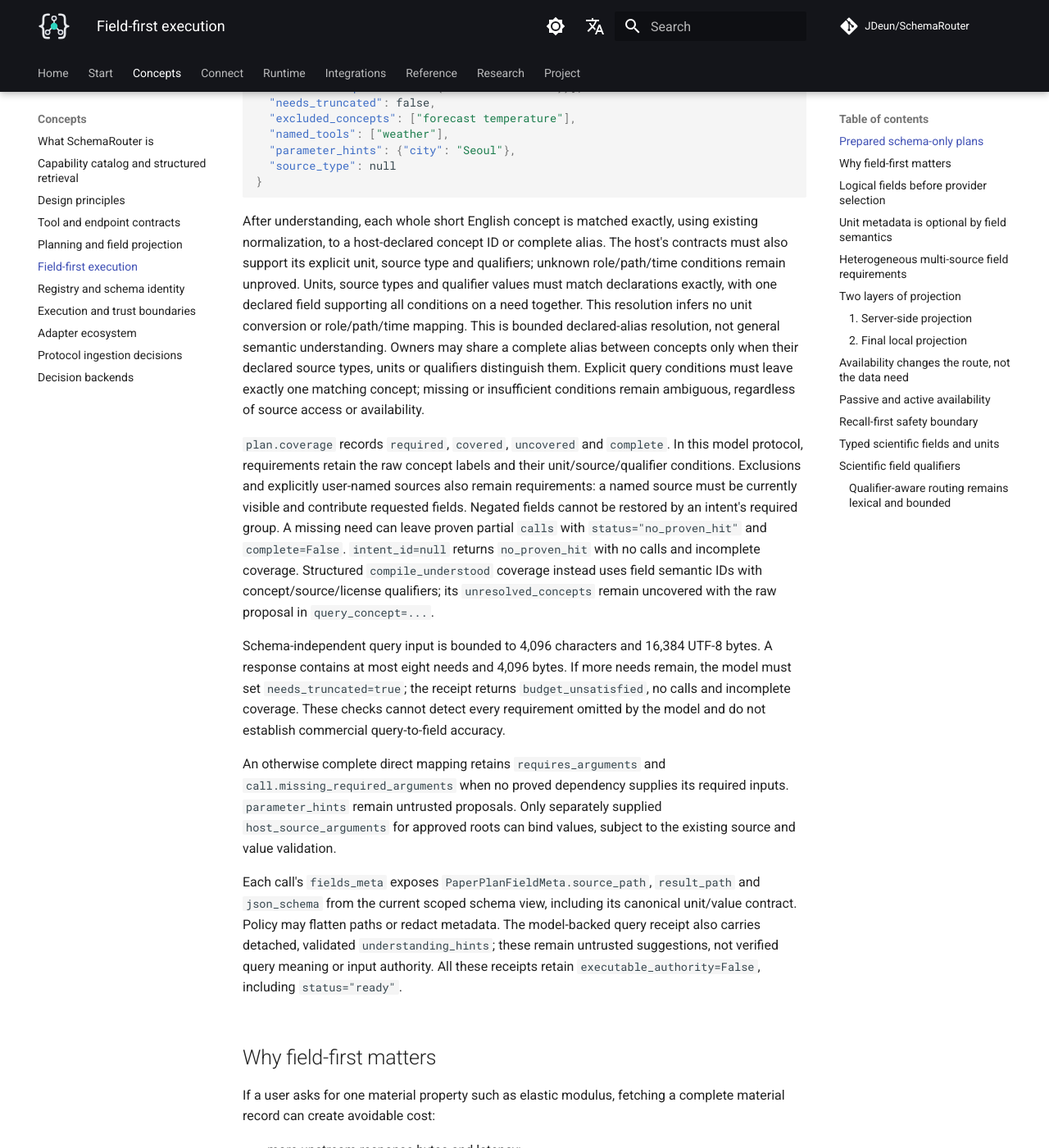
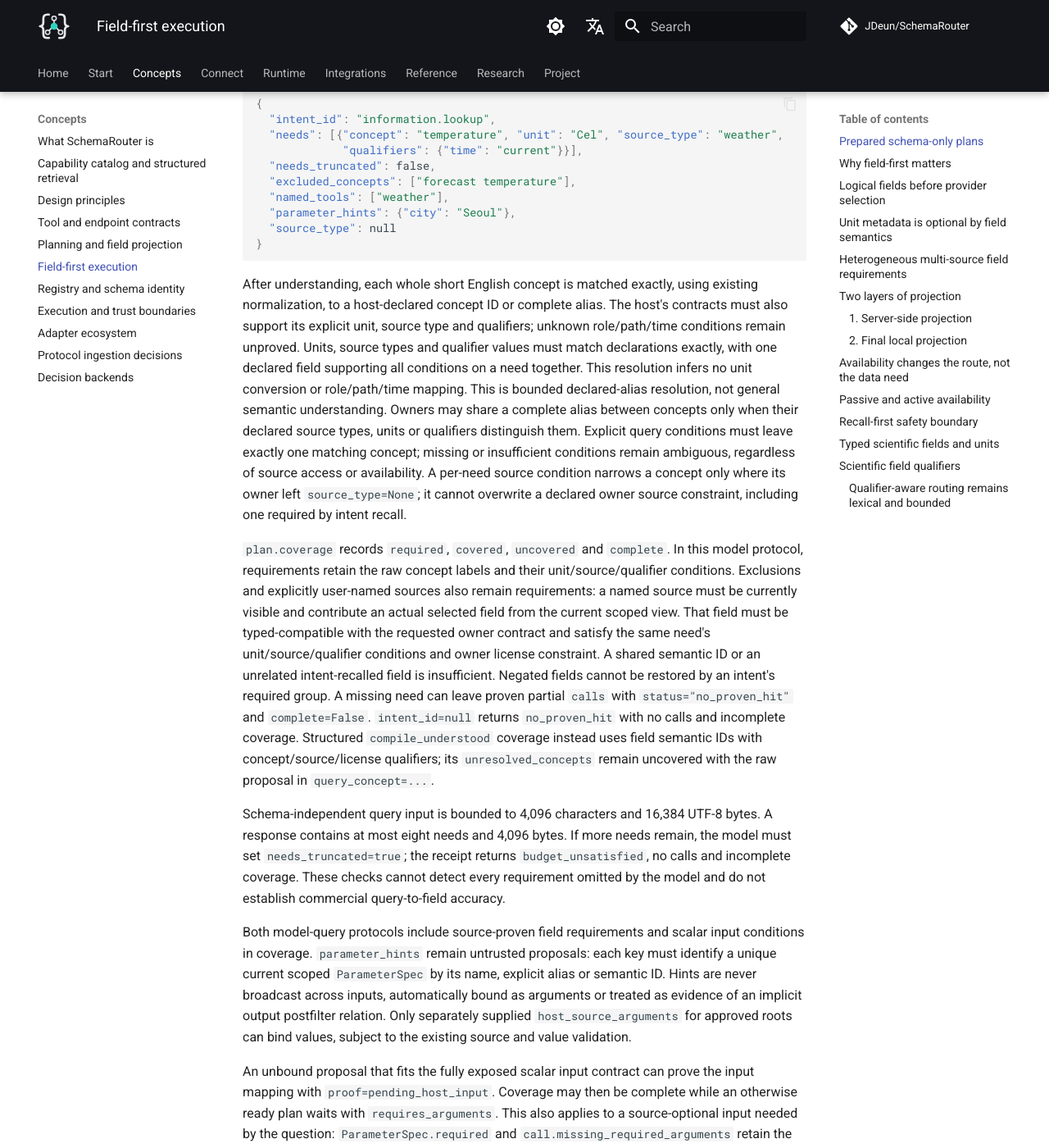
Before and after one commit to JDeun/SchemaRouter, an MkDocs documentation site: the page built from docs/concepts/field-first-execution.md, in a window 1280 px wide and 1400 px high, scrolled down 1859 px. Shown: the whole window at 82% size. Built offline with MkDocs 1.6.1 and Material for MkDocs 9.7.7, drawn with Linux system fonts in a browser that asks for light colours; comment, search, counter and statistics services are not loaded; some of the changed text lies outside the part shown.

Commit message:
docs: explain source-neutral field and query input proofs

```diff
--- a/docs/concepts/field-first-execution.md
+++ b/docs/concepts/field-first-execution.md
@@ -49,10 +49,13 @@
 reasoning or extraction of argument values from query text.
 
 Each concept's complete required field group is proved independently at an authorized endpoint
-under its own source type and license. Independent concepts can therefore use different tools and
-licenses. Proven routes are combined, and repeated routes retain the union of selected fields in
-source declaration order. Identifiers and owner-required intent groups preserve recall; the result
-does not promise an unconditional minimum field count. The combined route set remains bounded by
+under its own source type and license. In `NativeDeclaredConcept`, `source_type=None` and
+`license=None` impose no source-type or license constraint; they do not remove actual source metadata.
+Independent concepts can therefore use different tools and licenses. Concepts sharing a semantic ID
+but requiring incompatible schemas, units or qualifiers retain separate proofs rather than being
+merged by ID alone. Proven routes are combined, and repeated routes retain the union of selected
+fields in source declaration order. Identifiers and owner-required intent groups preserve recall;
+the result does not promise an unconditional minimum field count. The combined route set remains bounded by
 K5: a union exceeding five routes returns `budget_unsatisfied` without calls.
 Generic intents may declare `required_concept_ids=()`; they add no arbitrary representative field.
 
@@ -87,11 +90,16 @@
 Owners may share a complete alias between concepts only when their declared source types, units or
 qualifiers distinguish them. Explicit query conditions must leave exactly one matching concept;
 missing or insufficient conditions remain ambiguous, regardless of source access or availability.
+A per-need source condition narrows a concept only where its owner left `source_type=None`; it
+cannot overwrite a declared owner source constraint, including one required by intent recall.
 
 `plan.coverage` records `required`, `covered`, `uncovered` and `complete`. In this model protocol,
 requirements retain the raw concept labels and their unit/source/qualifier conditions. Exclusions
 and explicitly user-named sources also remain requirements: a named source must be currently visible
-and contribute requested fields. Negated fields cannot be restored by an intent's required group.
+and contribute an actual selected field from the current scoped view. That field must be
+typed-compatible with the requested owner contract and satisfy the same need's unit/source/qualifier conditions and
+owner license constraint. A shared semantic ID or an unrelated intent-recalled field is insufficient.
+Negated fields cannot be restored by an intent's required group.
 A missing need can leave proven partial `calls` with `status="no_proven_hit"` and `complete=False`.
 `intent_id=null` returns `no_proven_hit` with no calls and incomplete coverage. Structured
 `compile_understood` coverage instead uses field semantic IDs with concept/source/license qualifiers;
@@ -103,10 +111,22 @@
 These checks cannot detect every requirement omitted by the model and do not establish commercial
 query-to-field accuracy.
 
-An otherwise complete direct mapping retains `requires_arguments` and
-`call.missing_required_arguments` when no proved dependency supplies its required inputs.
-`parameter_hints` remain untrusted proposals. Only separately supplied `host_source_arguments`
-for approved roots can bind values, subject to the existing source and value validation.
+Both model-query protocols include source-proven field requirements and scalar input conditions in
+coverage. `parameter_hints` remain untrusted proposals: each key must identify a unique current scoped
+`ParameterSpec` by its name, explicit alias or semantic ID. Hints are never broadcast across inputs,
+automatically bound as arguments or treated as evidence of an implicit output postfilter relation.
+Only separately supplied `host_source_arguments` for approved roots can bind values, subject to the
+existing source and value validation.
+
+An unbound proposal that fits the fully exposed scalar input contract can prove the input mapping
+with `proof=pending_host_input`. Coverage may then be complete while an otherwise ready plan waits
+with `requires_arguments`. This also applies to a source-optional input needed by the question:
+`ParameterSpec.required` and `call.missing_required_arguments` retain the original source requirements.
+A matching, already validated host argument proves the condition using exact JSON scalar agreement.
+Invalid proposals, conflicting host values, ambiguous inputs and unproved source relations remain
+uncovered. Removed private schema constraints are not recovered to test proposed values; their fit
+remains unproved. Uncovered conditions change an otherwise ready plan to `no_proven_hit`, while
+existing `requires_arguments` or `requires_observation` diagnoses remain intact.
 
 Each call's `fields_meta` exposes `PaperPlanFieldMeta.source_path`, `result_path` and `json_schema`
 from the current scoped schema view, including its canonical unit/value contract. Policy may flatten
```
Also changed, not shown: docs_ko/concepts/field-first-execution.md (+6 -4 lines), 3 other files.
